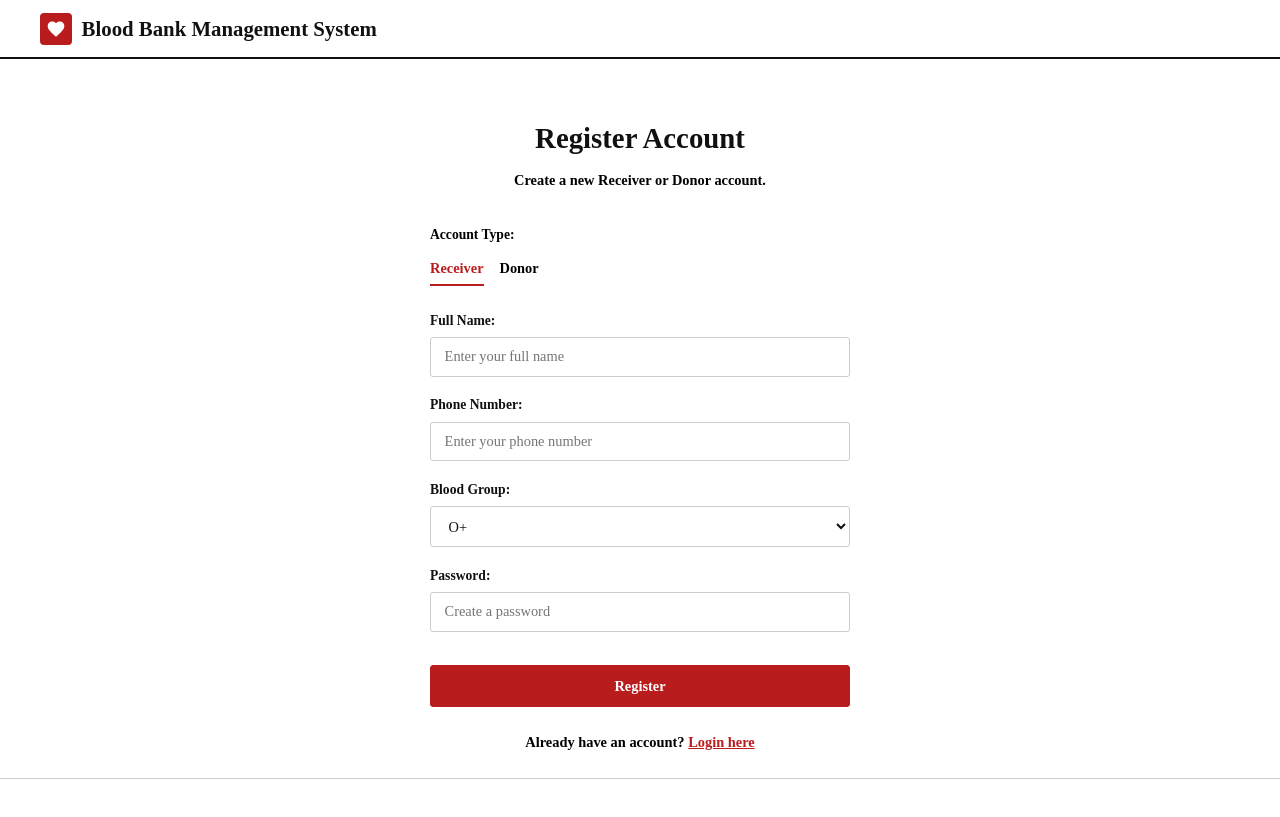
After one commit to Shravya317/blood-bank-management-system, a Flask app: page /auth/register in a window 1280 px wide. The commit adds this page. Run offline with Flask 3, Linux system fonts and the light colour scheme.

Commit message:
Update login page styling and add proper registration flow

```diff
--- a/routes/auth.py
+++ b/routes/auth.py
@@ -37,21 +37,7 @@ def login():
                 session['role'] = 'donor'
                 close_connection(conn, cursor)
                 return redirect(url_for('donor.dashboard'))
-            else:
-                cursor.execute("SELECT * FROM Donor WHERE Phone = %s", (email_or_phone,))
-                if cursor.fetchone():
-                    pass
-                else:
-                    cursor.execute("INSERT INTO Donor (Name, Phone, Password, Blood_Group, Status) VALUES (%s, %s, %s, %s, %s)",
-                                   ("New Donor", email_or_phone, password, "O+", "Active"))
-                    conn.commit()
-                    session['user_id'] = cursor.lastrowid
-                    session['user_name'] = "New Donor"
-                    session['role'] = 'donor'
-                    session['is_new_user'] = True
-                    close_connection(conn, cursor)
-                    flash("Welcome! Your account has been created. Please update your Medical Profile.", "success")
-                    return redirect(url_for('donor.dashboard'))
+
 
         elif role_type == 'hospital':
             cursor.execute("SELECT * FROM Hospital WHERE License_No = %s AND Password = %s", (email_or_phone, password))
@@ -72,21 +58,7 @@ def login():
                 session['role'] = 'patient'
                 close_connection(conn, cursor)
                 return redirect(url_for('patient.dashboard'))
-            else:
-                cursor.execute("SELECT * FROM Patient WHERE Phone = %s", (email_or_phone,))
-                if cursor.fetchone():
-                    pass
-                else:
-                    cursor.execute("INSERT INTO Patient (Name, Phone, Password, Blood_Group) VALUES (%s, %s, %s, %s)",
-                                   ("New Receiver", email_or_phone, password, "O+"))
-                    conn.commit()
-                    session['user_id'] = cursor.lastrowid
-                    session['user_name'] = "New Receiver"
-                    session['role'] = 'patient'
-                    session['is_new_user'] = True
-                    close_connection(conn, cursor)
-                    flash("Welcome! Your account has been created. Please update your Medical Profile.", "success")
-                    return redirect(url_for('patient.dashboard'))
+
 
         close_connection(conn, cursor)
         flash("Invalid credentials or incorrect role selected.", "danger")
@@ -94,6 +66,55 @@ def login():
 
     return render_template('login.html', title="Login")
 
+
+
+@auth_bp.route('/register', methods=['GET', 'POST'])
+def register():
+    if request.method == 'POST':
+        role_type = request.form.get('role_type')
+        name = request.form.get('name')
+        phone = request.form.get('phone')
+        blood_group = request.form.get('blood_group')
+        password = request.form.get('password')
+
+        conn = get_db_connection()
+        if not conn:
+            flash("Database connection failed.", "danger")
+            return redirect(url_for('auth.register'))
+
+        cursor = conn.cursor(dictionary=True)
+
+        if role_type == 'donor':
+            cursor.execute("SELECT * FROM Donor WHERE Phone = %s", (phone,))
+            if cursor.fetchone():
+                flash("Phone number already registered as Donor.", "danger")
+            else:
+                cursor.execute("INSERT INTO Donor (Name, Phone, Password, Blood_Group, Status) VALUES (%s, %s, %s, %s, %s)",
+                               (name, phone, password, blood_group, "Active"))
+                conn.commit()
+                flash("Registration successful! Please login.", "success")
+                close_connection(conn, cursor)
+                return redirect(url_for('auth.login'))
+
+        elif role_type == 'patient':
+            cursor.execute("SELECT * FROM Patient WHERE Phone = %s", (phone,))
+            if cursor.fetchone():
+                flash("Phone number already registered as Receiver.", "danger")
+            else:
+                cursor.execute("INSERT INTO Patient (Name, Phone, Password, Blood_Group) VALUES (%s, %s, %s, %s)",
+                               (name, phone, password, blood_group))
+                conn.commit()
+                flash("Registration successful! Please login.", "success")
+                close_connection(conn, cursor)
+                return redirect(url_for('auth.login'))
+        else:
+            flash("Invalid role selected.", "danger")
+
+        close_connection(conn, cursor)
+        return redirect(url_for('auth.register'))
+
+    return render_template('register.html', title="Register")
+
 @auth_bp.route('/logout')
 def logout():
     session.clear()
--- a/static/css/style.css
+++ b/static/css/style.css
@@ -347,37 +347,30 @@ h1, h2, h3, h4, h5, h6 {
 }
 
 .auth-card {
-    background: #ffffff;
-    padding: 2.5rem;
-    border-radius: 4px;
-    box-shadow: none;
-    border: 1px solid #cccccc;
+    padding: 1.5rem 0;
     max-width: 420px;
     width: 100%;
 }
 
 .role-pills-selector {
-    display: grid;
-    grid-template-columns: repeat(2, 1fr);
-    gap: 0.5rem;
+    display: flex;
+    flex-direction: row;
+    gap: 1rem;
     margin-bottom: 1.4rem;
+    flex-wrap: wrap;
+    justify-content: flex-start;
 }
 
 .role-pill-btn {
-    padding: 0.6rem 0.5rem;
+    padding: 0.2rem 0;
     text-align: center;
-    border: 1px solid #cccccc;
-    border-radius: 3px;
-    font-size: 0.85rem;
-    font-weight: 600;
+    border-bottom: 2px solid transparent;
+    font-size: 0.9rem;
+    font-weight: bold;
     cursor: pointer;
-    background: #ffffff;
-    color: #000000; font-weight: bold;
+    background: transparent;
+    color: #000000;
     transition: all 0.2s ease;
-    display: flex;
-    align-items: center;
-    justify-content: center;
-    gap: 0.3rem;
 }
 
 .role-pill-btn:hover {
@@ -386,11 +379,8 @@ h1, h2, h3, h4, h5, h6 {
 }
 
 .role-pill-btn.selected {
-    border-color: var(--primary-color);
-    background: #fef2f2;
     color: var(--primary-color);
-    font-weight: 700;
-    box-shadow: none;
+    border-bottom: 2px solid var(--primary-color);
 }
 
 .demo-logins-box {
--- a/templates/login.html
+++ b/templates/login.html
@@ -47,6 +47,12 @@
             </button>
         </form>
 
+        <div style="text-align: center; margin-top: 1.2rem; margin-bottom: 0.5rem; font-size: 0.9rem;">
+            <span style="color: #000000; font-weight: bold;">New user?</span>
+            <a href="{{ url_for('auth.register') }}" style="color: var(--primary-color); font-weight: bold; text-decoration: underline;">Register here</a>
+        </div>
+
+
 
         <div class="demo-logins-box" style="margin-top: 1.5rem;">
             <div style="font-size: 0.75rem; font-weight: 700; color: #000000; text-transform: uppercase; letter-spacing: 0.04em; margin-bottom: 0.8rem;">
--- /dev/null
+++ b/templates/register.html
@@ -0,0 +1,71 @@
+{% extends 'base.html' %}
+
+{% block content %}
+<div class="auth-wrapper" style="flex-direction: column; align-items: center; justify-content: flex-start; margin-top: 2rem;">
+
+    <div style="max-width: 420px; width: 100%;">
+        <h2 style="font-size: 1.8rem; margin-bottom: 0.5rem; text-align: center;">Register Account</h2>
+        <p style="text-align: center; color: #000000; font-weight: bold; font-size: 0.9rem; margin-bottom: 2rem;">Create a new Receiver or Donor account.</p>
+
+        <form method="POST" action="{{ url_for('auth.register') }}">
+            <div class="form-group">
+                <label style="font-size: 0.85rem; color: #000000; font-weight: bold;">Account Type:</label>
+                <div class="role-pills-selector" style="display: flex; gap: 1rem; margin-top: 0.5rem; margin-bottom: 1.5rem;">
+                    <div class="role-pill-btn selected" onclick="selectRegisterRole('patient', this)">Receiver</div>
+                    <div class="role-pill-btn" onclick="selectRegisterRole('donor', this)">Donor</div>
+                </div>
+                <select name="role_type" id="reg_role_type" style="display: none;" required>
+                    <option value="patient" selected>Receiver</option>
+                    <option value="donor">Donor</option>
+                </select>
+            </div>
+
+            <div class="form-group">
+                <label for="name">Full Name:</label>
+                <input type="text" name="name" id="name" class="form-control" required placeholder="Enter your full name">
+            </div>
+
+            <div class="form-group">
+                <label for="phone">Phone Number:</label>
+                <input type="text" name="phone" id="phone" class="form-control" required placeholder="Enter your phone number">
+            </div>
+
+            <div class="form-group">
+                <label for="blood_group">Blood Group:</label>
+                <select name="blood_group" id="blood_group" class="form-control" required>
+                    <option value="O+">O+</option>
+                    <option value="O-">O-</option>
+                    <option value="A+">A+</option>
+                    <option value="A-">A-</option>
+                    <option value="B+">B+</option>
+                    <option value="B-">B-</option>
+                    <option value="AB+">AB+</option>
+                    <option value="AB-">AB-</option>
+                </select>
+            </div>
+
+            <div class="form-group">
+                <label for="password">Password:</label>
+                <input type="password" name="password" id="password" class="form-control" required placeholder="Create a password">
+            </div>
+
+            <button type="submit" class="btn btn-primary" style="width: 100%; margin-top: 1rem; padding: 0.7rem;">
+                <span>Register</span>
+            </button>
+        </form>
+
+        <div style="text-align: center; margin-top: 1.5rem; font-size: 0.9rem;">
+            <span style="color: #000000; font-weight: bold;">Already have an account?</span>
+            <a href="{{ url_for('auth.login') }}" style="color: var(--primary-color); font-weight: bold; text-decoration: underline;">Login here</a>
+        </div>
+    </div>
+</div>
+
+<script>
+    function selectRegisterRole(role, element) {
+        document.getElementById('reg_role_type').value = role;
+        document.querySelectorAll('.role-pill-btn').forEach(btn => btn.classList.remove('selected'));
+        if(element) element.classList.add('selected');
+    }
+</script>
+{% endblock %}
```
